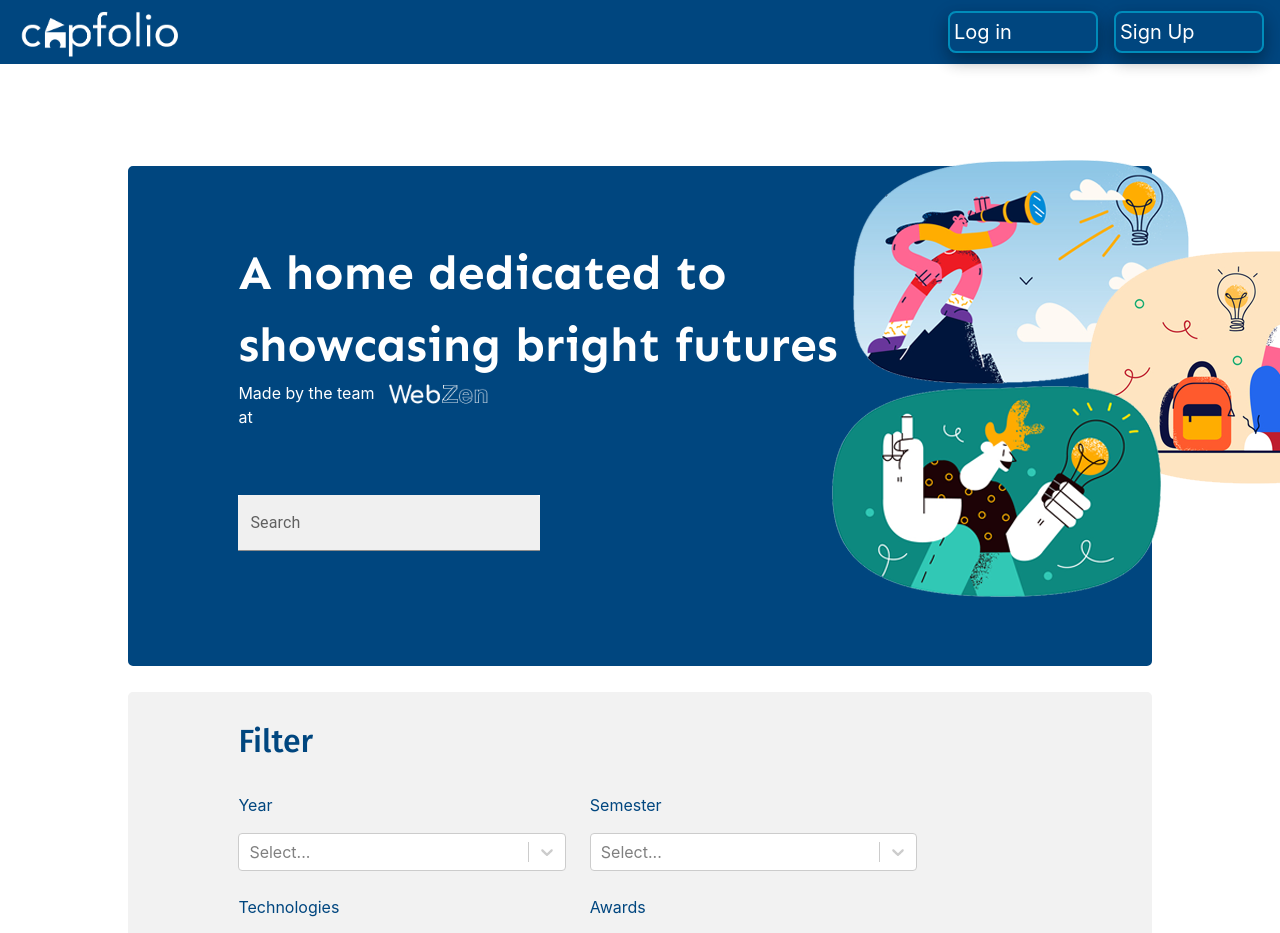
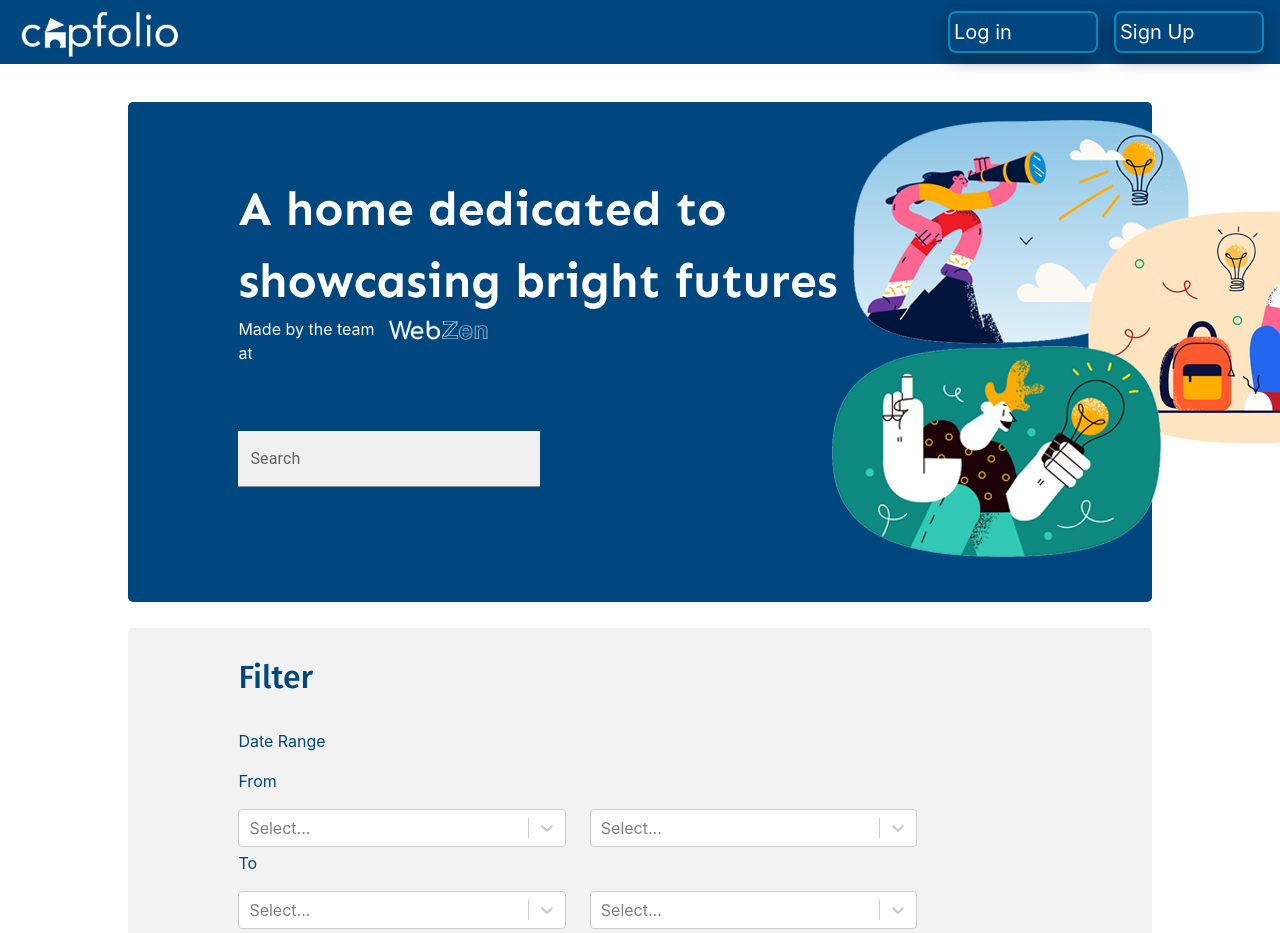
Before and after one commit to ThireshanN/CapfolioLive, a React (Create React App) app in the folder capfolio/: page / in a window 1280 px wide. Shown: the top 933 px of the page. Built offline with nearby package versions, Linux system fonts and the light colour scheme.

Commit message:
home page improvements

```diff
--- a/capfolio/src/ProjectGallery.css
+++ b/capfolio/src/ProjectGallery.css
@@ -1,7 +1,7 @@
 
   /* Project card styles */
   .project-gallery {
-    margin-top: 100px;
+    margin-top: 5%;
     scroll-behavior: smooth;
     -webkit-overflow-scrolling: touch;
   }
--- a/capfolio/src/Search.css
+++ b/capfolio/src/Search.css
@@ -10,7 +10,7 @@
     margin: 0 auto;
     border: 10px solid #00467F;
     border-radius: 5px;
-    margin-top: 8%;
+    margin-top: 3%;
 }
 
 .headline{
@@ -18,7 +18,7 @@
     margin-left: 10%;
     margin-top: 6%;
     font-size: 3em;
-    max-width: 60%;
+    max-width: 50%;
 }
 
 .main {
@@ -37,7 +37,7 @@ h1 {
 }
 
 .search {
-    width: 70%;
+    width: 65%;
     padding: 3% 10%;
 
 }
@@ -75,5 +75,5 @@ ul li {
 .illu{
     position: absolute;
     left:65%;
-    top: 20%;
+    top: 15%;
 }
--- a/capfolio/src/Search.js
+++ b/capfolio/src/Search.js
@@ -17,9 +17,9 @@ const theme = createTheme({
 
 const Search = () => (
     <div className="search-bg">
-        <div className='headline'>A home dedicated to showcasing bright futures</div>
+        <div className='headline'>A home dedicated to <br></br>showcasing bright futures</div>
         <div className="webzen-logo"><p>Made by the team at</p><img src={require('./webzen-logo-white.png')}  alt="Logo" /></div>
-        <div className="illu"><img src={require('./capfolio-illu.png')}  alt="Logo" /></div>
+        <div className="illu"><img src={require('./capfolio-illu.png')}  alt="Logo" draggable='false'/></div>
         <div className="main">
         <div className="search">
             <TextField
--- a/capfolio/src/Sidebar.js
+++ b/capfolio/src/Sidebar.js
@@ -45,11 +45,23 @@ const Sidebar = () => {
             <h2>Filter</h2>
         <div className="row">
             <div className="mt-1 me-auto w-50 col-xs-6">
-                <p>Year</p>
+                <p>Date Range</p>
+                <p>From</p>
                 <Select options={years} />
             </div>
             <div className="mt-1 me-auto w-50 col-xs-6">
-                <p>Semester</p>
+                <p><br></br></p>
+                <p><br></br></p>
+                <Select options={semester} />
+            </div>
+        </div>
+        <div className="row">
+            <div className="mt-1 me-auto w-50 col-xs-6">
+                <p>To</p>
+                <Select options={years} />
+            </div>
+            <div className="mt-1 me-auto w-50 col-xs-6">
+                <p><br></br></p>
                 <Select options={semester} />
             </div>
         </div>
```
